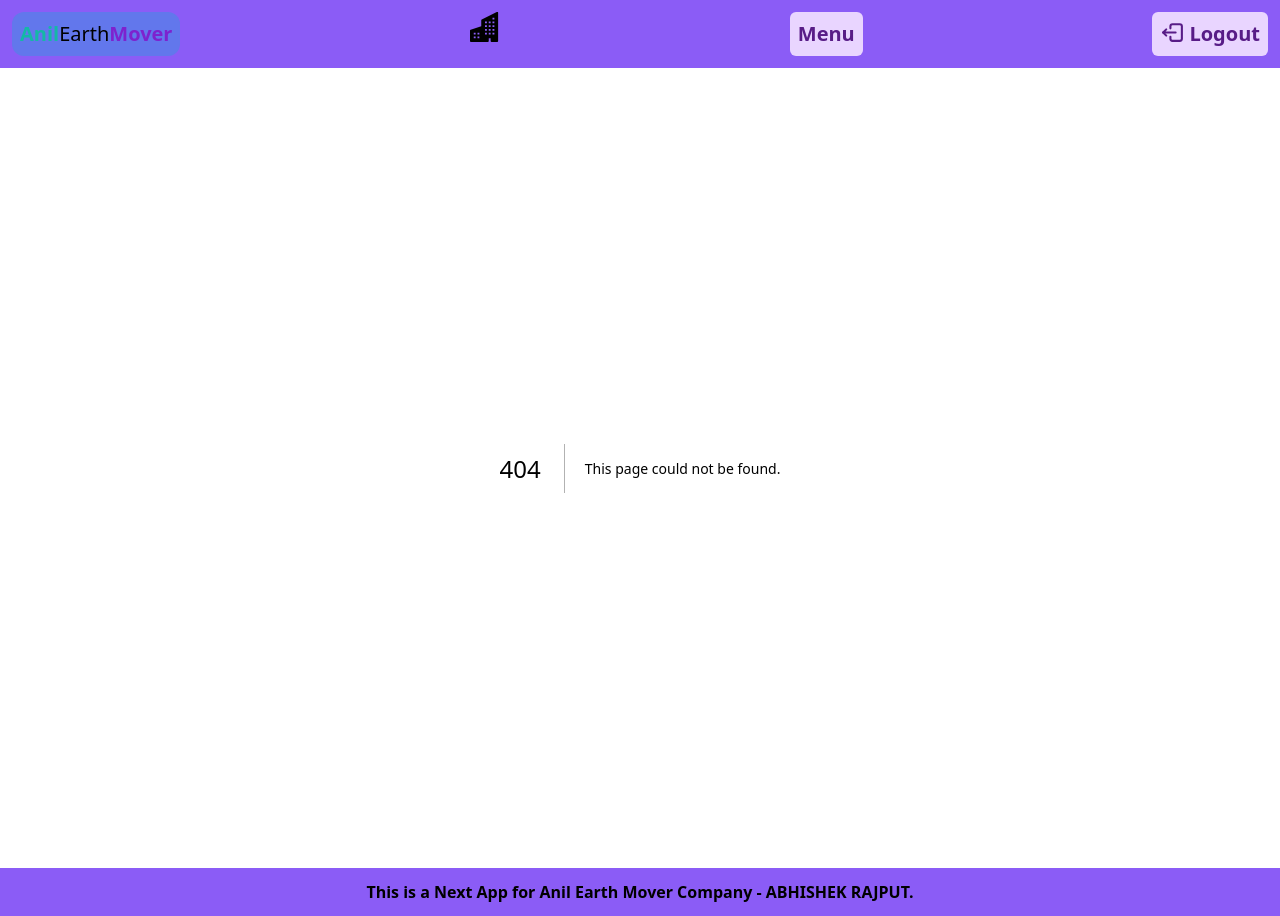
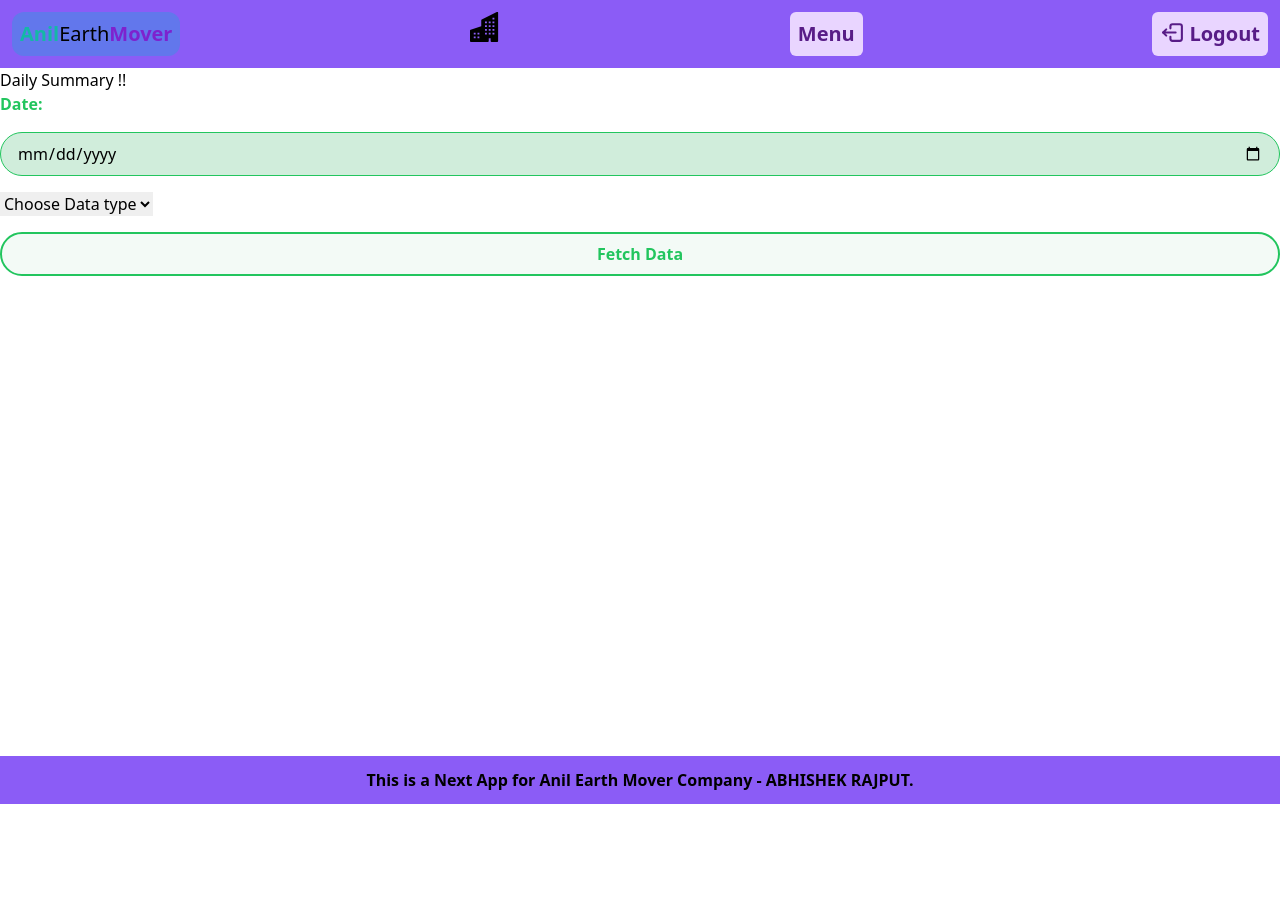
Before and after one commit to Abhi16082001/AEM-DManagement, a Next.js app: page /daily in a window 1280 px wide. Before the commit this address had no page. After the commit the page ends 804 px from the top, so only its background shows below. Built offline with nearby package versions, Linux system fonts and the light colour scheme.

Commit message:
Added Daily Summary Fetcher

```diff
--- /dev/null
+++ b/app/api/daily/route.js
@@ -0,0 +1,34 @@
+import { NextResponse } from "next/server";
+import getClient from "@/lib/mongodb";
+export async function GET(request) {
+
+  console.log("I was here")
+
+  const { searchParams } = new URL(request.url);
+  const dmdl = searchParams.get('dmodel');
+  const dmodel = dmdl ? JSON.parse(decodeURIComponent(dmdl)) : null;
+  console.log(dmodel)
+    const dte=dmodel.date
+  console.log(dte)
+  // Replace the uri string with your connection string.
+  const client = await getClient();
+    try {
+      const database = client.db('AnilEarthMover');
+      const query = {date:dte  };
+      const cntr = database.collection('contractor');
+      const fc = await cntr.find(query).toArray();
+      const tndr = database.collection('tender');
+      const ft = await tndr.find(query).toArray();
+      const vhcl = database.collection('vehicle');
+      const fv = await vhcl.find(query).toArray();
+      const stff = database.collection('staff');
+      const fs = await stff.find(query).toArray();
+      // Query for a movie that has the title 'Back to the Future'
+      // const query = { title: 'Back to the Future' };
+  console.log(fc,ft,fv,fs)
+      return NextResponse.json({success:true,fc,ft,fv,fs})
+    } finally {
+      // Ensures that the client will close when you finish/error
+      // await client.close();
+    }
+  }
--- /dev/null
+++ b/app/daily/page.js
@@ -0,0 +1,120 @@
+"use client"
+import { useState, useEffect,Suspense } from "react";
+import { TbEditCircle } from "react-icons/tb";
+import { useSearchParams } from "next/navigation";
+import { RiDeleteBin5Line } from "react-icons/ri";
+export default function Page() {
+const [alld, setalld] = useState([])
+const [alls, setalls] = useState([])
+const [allv, setallv] = useState([])
+const [allc, setallc] = useState([])
+const [allt, setallt] = useState([])
+const [dmodel, setdmodel] = useState({})
+const [alert, setalert] = useState("");
+
+
+const onchange = (e) => {
+    setdmodel({
+      ...dmodel,
+      [e.target.name]: e.target.value,
+    });
+  };
+
+const fetchall = async (e) => {
+  e.preventDefault();
+    setalert("Loading...");
+    const co = { ...dmodel };
+    try {
+      const response = await fetch(`/api/daily?dmodel=${encodeURIComponent(JSON.stringify(co))}`,{
+        method: 'GET',
+      });
+const data= await response.json()
+      if (data.success) {
+        const fc = data.fc
+        const ft = data.ft
+        const fv = data.fv
+        const fs = data.fs
+        setalld([...fc,...ft,...fv,...fs])
+        setallc([...fc])
+        setallv([...fv])
+        setallt([...ft])
+        setalls([...fs])
+        setalert("");
+      } else {
+        setalert("Error in Fetching Details.");
+      }
+    } catch (error) {
+      setalert("Error in Fetching Details.");
+      console.error('Error:', error);
+    }
+  };
+
+
+ return (
+  <>
+
+Daily Summary !!
+<form onSubmit={fetchall} className="space-y-4">
+<label htmlFor="date" className="block text-md font-semibold text-green-500">
+      Date:
+    </label>
+    <input
+      pattern="^(?!\s*$).+" title="This field cannot be empty or just spaces" value={dmodel?.date || ""} required type="date" name="date" id="date"
+      onChange={onchange}       placeholder="Enter Date"
+      className=" w-full px-4 py-2 border border-green-500 bg-green-600 bg-opacity-20 rounded-full focus:outline-none focus:ring-2 focus:ring-green-600"
+
+    />
+<select onChange={onchange} name="dtype" id="dtype" value={dmodel?.dtype || ""}>
+    <option value="">Choose Data type</option>
+  <option value="staff">Staff</option>
+  <option value="vehicle">Vehicle</option>
+  <option value="contractor">Contractor</option>
+  <option value="tender">Tender</option>
+  <option value="All">All</option>
+</select>
+
+<button
+      type="submit"
+      className="flex justify-center gap-2 w-full py-2 mt-4 border-2 border-green-500 bg-green-600 bg-opacity-5 text-green-500 font-semibold rounded-full hover:bg-green-700 hover:text-green-50 ">
+        Fetch Data</button>
+</form>
+
+{(dmodel?.dtype==="All")?(<> {alld.map((b) => (
+        <div key={b._id}
+            className='space-y-2 sm:space-y-3 xs:flex justify-between text-teal-950 text-lg font-semibold bg-gradient-to-r from-cyan-400 to-green-300 rounded-md p-4 shadow-lg hover:cursor-pointer hover:opacity-80 container mx-auto'>
+           <span  className="inline-block w-full sm:w-3/5"> {b.date} -- {b.rmrk} </span>
+       </div>
+      ))}</>):""}
+{(dmodel?.dtype==="staff")?(<> {alls.map((b) => (
+        <div key={b._id}
+            className='space-y-2 sm:space-y-3 xs:flex justify-between text-teal-950 text-lg font-semibold bg-gradient-to-r from-cyan-400 to-green-300 rounded-md p-4 shadow-lg hover:cursor-pointer hover:opacity-80 container mx-auto'>
+           <span  className="inline-block w-full sm:w-3/5"> {b.date} -- {b.rmrk} </span>
+       </div>
+      ))}</>):""}
+{(dmodel?.dtype==="vehicle")?(<> {allv.map((b) => (
+        <div key={b._id}
+            className='space-y-2 sm:space-y-3 xs:flex justify-between text-teal-950 text-lg font-semibold bg-gradient-to-r from-cyan-400 to-green-300 rounded-md p-4 shadow-lg hover:cursor-pointer hover:opacity-80 container mx-auto'>
+           <span  className="inline-block w-full sm:w-3/5"> {b.date} -- {b.rmrk} </span>
+       </div>
+      ))}</>):""}
+{(dmodel?.dtype==="contractor")?(<> {allc.map((b) => (
+        <div key={b._id}
+            className='space-y-2 sm:space-y-3 xs:flex justify-between text-teal-950 text-lg font-semibold bg-gradient-to-r from-cyan-400 to-green-300 rounded-md p-4 shadow-lg hover:cursor-pointer hover:opacity-80 container mx-auto'>
+           <span  className="inline-block w-full sm:w-3/5"> {b.date} -- {b.rmrk} </span>
+       </div>
+      ))}</>):""}
+{(dmodel?.dtype==="tender")?(<> {allt.map((b) => (
+        <div key={b._id}
+            className='space-y-2 sm:space-y-3 xs:flex justify-between text-teal-950 text-lg font-semibold bg-gradient-to-r from-cyan-400 to-green-300 rounded-md p-4 shadow-lg hover:cursor-pointer hover:opacity-80 container mx-auto'>
+           <span  className="inline-block w-full sm:w-3/5"> {b.date} -- {b.rmrk} </span>
+       </div>
+      ))}</>):""}
+  {alert && (
+    <div className="text-center mt-4 text-green-200 font-semibold">
+      {alert}
+    </div>
+  )}
+
+  </>
+ )
+}
--- a/app/menu/page.js
+++ b/app/menu/page.js
@@ -7,6 +7,7 @@ export default function Home() {
   <Link className="bg-red-500" href='vehicle'>Vehicle</Link>
   <Link className="bg-green-500" href='contractor'>Contractor</Link>
   <Link className="bg-teal-500" href='tender'>Tender</Link>
+  <Link className="bg-indigo-500" href='daily'>Daily Summary</Link>
   </>
  )
 }
```
